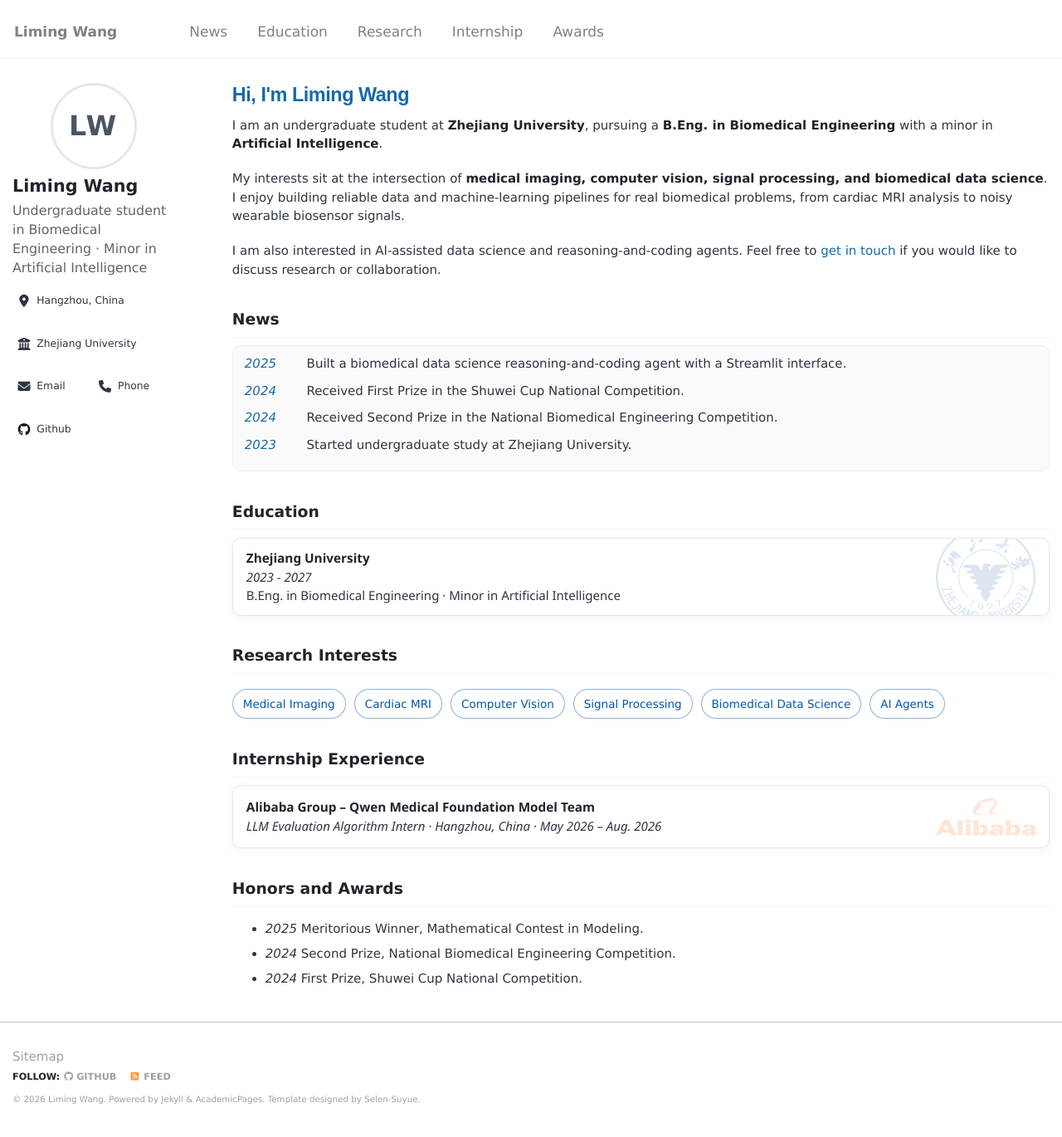
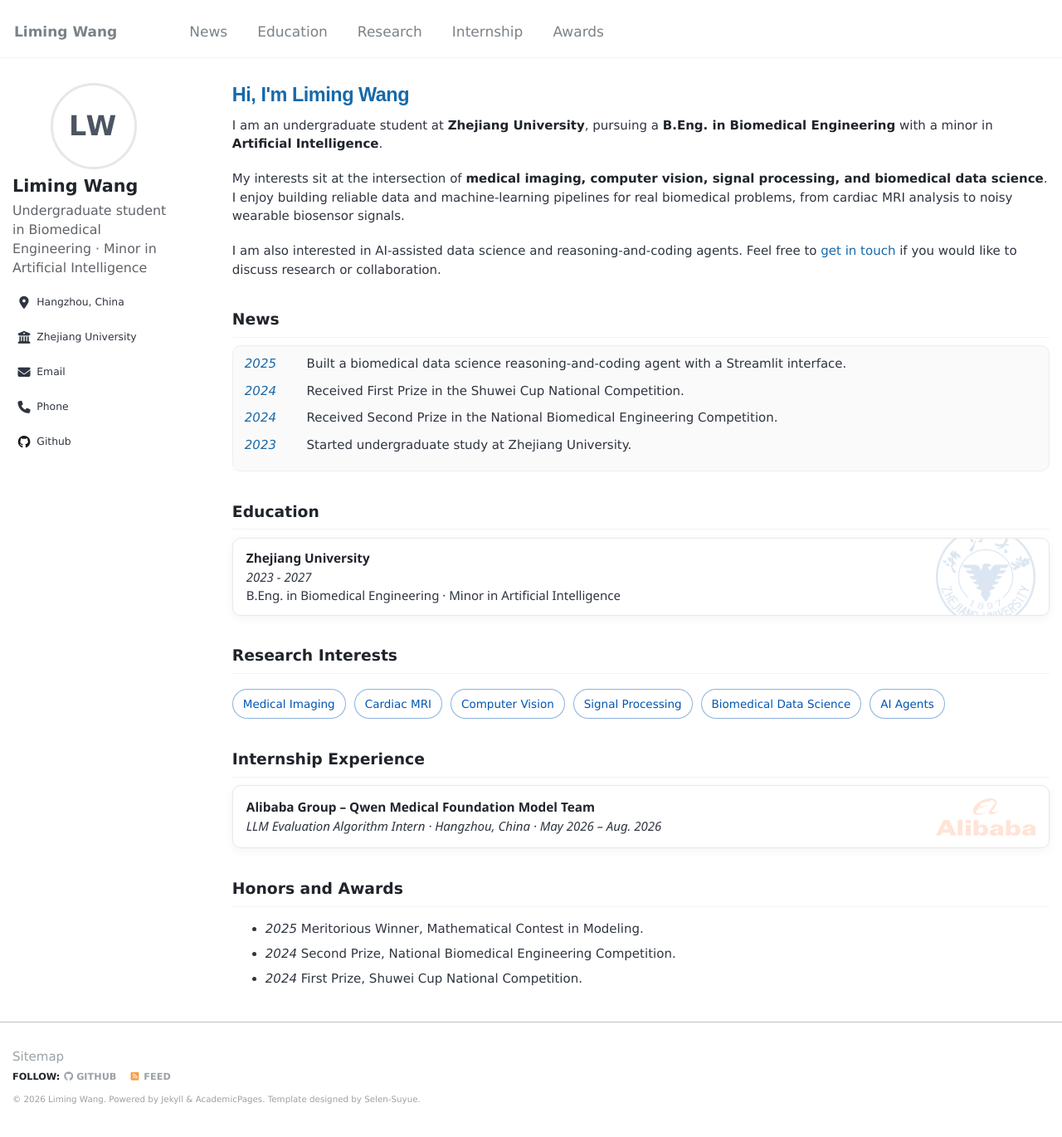
Before and after one commit to wwoozyq/wwoozyq.github.io, a Jekyll site: the page built from _pages/about.md, in a window 1280 px wide and 1400 px high. Shown: the top 1370 px of the window at 83% size. Built offline with Jekyll 4.4.1, drawn with Linux system fonts in a browser that asks for light colours; some web fonts are replaced.

Commit message:
Match reference sidebar contact layout

```diff
--- a/assets/css/home.css
+++ b/assets/css/home.css
@@ -797,6 +797,45 @@
             font-size: 1.02em;
         }
 
+        /* Match the reference sidebar: one calm vertical contact list. */
+        .sidebar .author__urls.social-icons {
+            display: block;
+            margin-top: 14px;
+        }
+
+        .sidebar .author__urls.social-icons > li,
+        .sidebar .author__urls.social-icons > li.author__desktop {
+            display: block;
+            width: 100%;
+            margin-bottom: 10px;
+        }
+
+        .sidebar .author__urls.social-icons > li:last-child {
+            margin-bottom: 0;
+        }
+
+        .sidebar .contact-popover {
+            width: 240px;
+            padding: 11px 13px 10px;
+            border-radius: 12px;
+            bottom: calc(100% + 8px);
+        }
+
+        .sidebar .contact-popover__value {
+            font-size: 0.88rem;
+        }
+
+        .sidebar .contact-popover__actions {
+            gap: 12px;
+            margin-top: 7px;
+            padding-top: 7px;
+        }
+
+        .sidebar .contact-popover__actions button,
+        .sidebar .contact-popover__actions a {
+            font-size: 0.84rem;
+        }
+
         @media (max-width: 600px) {
             .experience-container#education .experience-card,
             .experience-container#internship .experience-card {
```
Also changed, not shown: _pages/about.md (+1 -1 lines).
